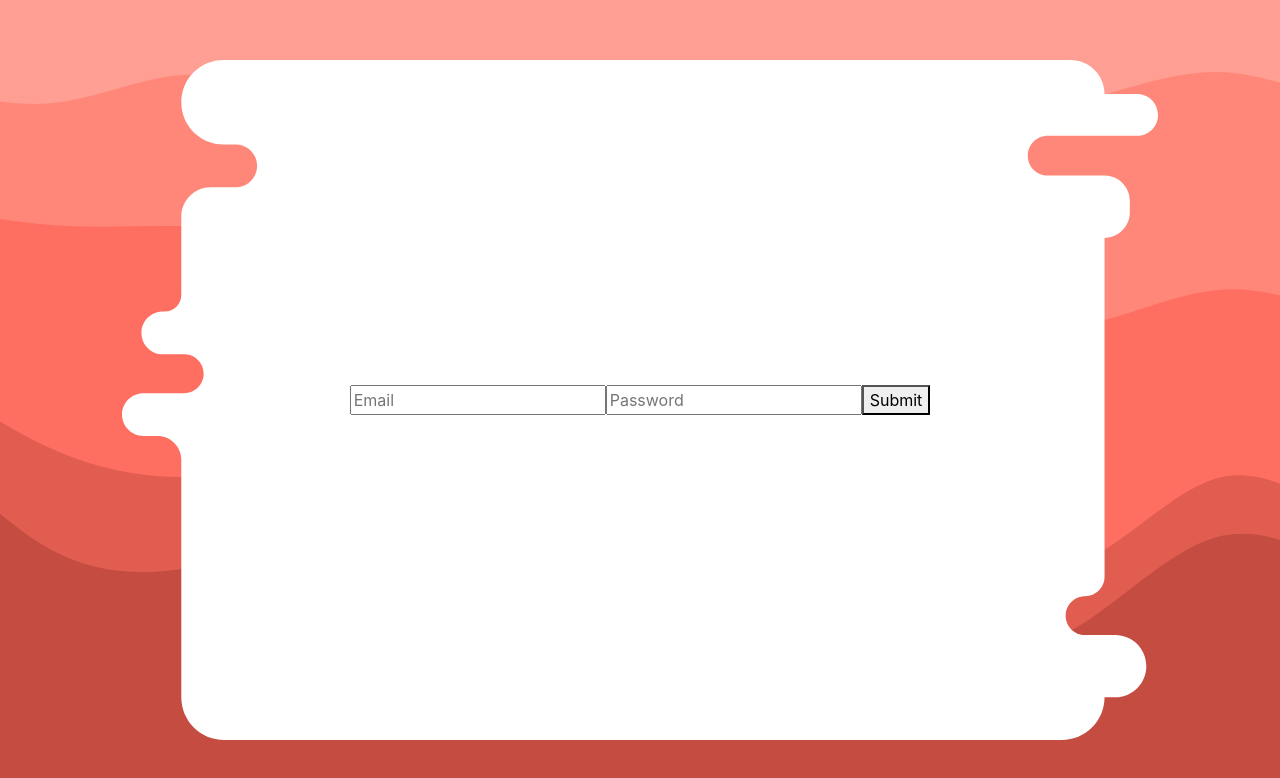
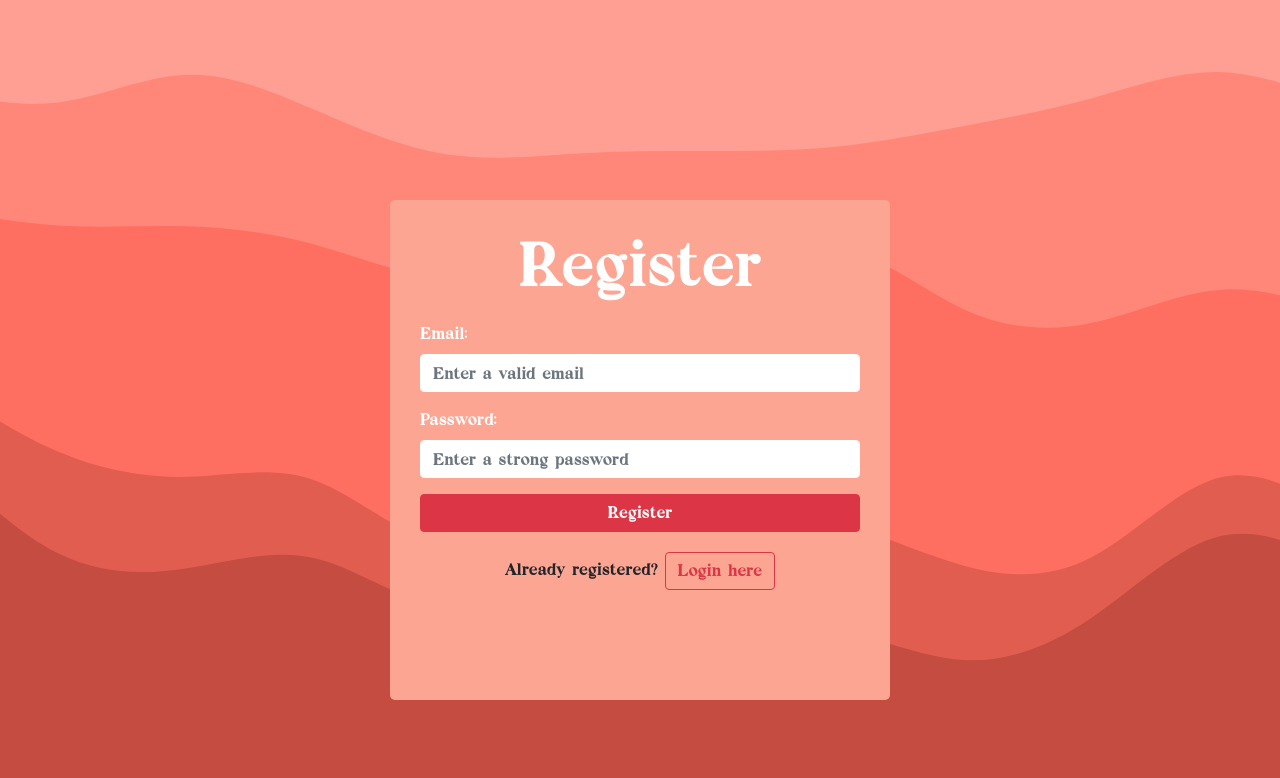
Before and after one commit to LandyWandy/Sentinetic, a React (Create React App) app in the folder client/: page / in a window 1280 px wide. Shown: the top 778 px of the page. Built offline with nearby package versions, Linux system fonts and the light colour scheme.

Commit message:
styled login and register pages

```diff
--- a/client/src/components/login.jsx
+++ b/client/src/components/login.jsx
@@ -35,56 +35,23 @@ function Login () {
 
     return (
         <section>
-        <div className="form">
-            <div>
-                <div  >
-                    <h1 class="headerOne">Sentinetic</h1>
-                </div>
-                <div>
-                    <div className="input-form-header">
-                    <h3>Login</h3>
-                    </div>
+        <div class="login-form">
+            <div class="container">
+                <div class="login-container">
+                    <h2>Login</h2>
+                    <form>
+                        <div class="form-group">
+                            <label for="email">Email:</label>
+                            <input value={email} onChange={(e) => setEmail(e.target.value)} type="email" class="form-control" id="email"placeholder="email@example.com"/>
+                        </div>
+                        <div class="form-group">
+                            <label for="password">Password:</label>
+                            <input value={password} onChange={(e) => setPassword(e.target.value)} type="password" class="form-control" id="password" placeholder="Enter your password"/>
+                        </div>
+                        <button type="submit" class="btn btn-danger btn-block" onClick={handleSubmit}>Login</button>
 
-                    <div className="input-form-content" class="d-flex justify-content-center">
-                        <form>
-                            <div id="input" className="input-group mb-3">
-                                <input
-                                    value={email}
-                                    onChange={(e) => setEmail(e.target.value)}
-                                    type="email"
-                                    className="form-control"
-                                    placeholder="Email"
-                                    aria-label="Email"
-                                    aria-describedby="basic-addon2"
-                                    id="email" name="email"
-                                />
-                            </div>
-                            <div id="input" className="input-group mb-3">
-                                <input
-                                    value={password}
-                                    onChange={(e) => setPassword(e.target.value)}
-                                    type="password"
-                                    placeholder="Password"
-                                    aria-label="Password"
-                                    aria-describedby="basic-addon2"
-                                    id="password"
-                                    name="password"/>
-
-                            </div>
-                            <div className="input-group-append" class="d-flex justify-content-center">
-                                    <button
-                                        className="btn btn-outline-danger"
-                                        type ="submit"
-                                        onSubmit={handleSubmit}
-                                    >
-                                        Log In
-                                    </button>
-                            </div>
-                            <div class="text-center">
-                                <button className="btn btn-sm btn-block btn-danger" onClick={Register}>Register here if you do not have an account </button>
-                            </div>
-                        </form>
-                    </div>
+                    </form>
+                    <p> Need to register? <button class="btn btn-outline-danger">Click here</button></p>
                 </div>
             </div>
         </div>
--- a/client/src/components/register.jsx
+++ b/client/src/components/register.jsx
@@ -1,6 +1,7 @@
 import React, { useState } from 'react';
 import { useMutation } from '@apollo/client';
 import { REGISTER_USER } from '../utils/mutations';
+import '../css/register.css';
 
 function Form() {
   const [email, setEmail] = useState('');
@@ -48,38 +49,28 @@ function Form() {
   };
 
   return (
-    <div>
-      <form className="form" onSubmit={handleFormSubmit}>
-        <input
-          value={email}
-          name="email"
-          onChange={handleInputChange}
-          type="email"
-          placeholder="Email"
-        />
-        <input
-          value={password}
-          name="password"
-          onChange={handleInputChange}
-          type="password"
-          placeholder="Password"
-        />
-        <button type="submit" disabled={loading}>
-          {loading ? 'Loading...' : 'Submit'}
-        </button>
-      </form>
-      {errorMessage && (
-        <div>
-          <p className="error-text">{errorMessage}</p>
+    <section>
+        <div class="container">
+            <div class="register-container">
+                <h2>Register</h2>
+                <form onSubmit={handleFormSubmit}>
+                    <div class="form-group">
+                        <label for="username">Email:</label>
+                        <input value={email} onChange={handleInputChange} type="text" class="form-control" id="username" placeholder="Enter a valid email"/>
+                    </div>
+                    <div class="form-group">
+                        <label for="password">Password:</label>
+                        <input value={password} onChange={handleInputChange} type="password" class="form-control" id="password" placeholder="Enter a strong password"/>
+                    </div>
+                    <button type="submit" class="btn btn-danger btn-block">Register</button>
+
+                </form>
+                <p> Already registered? <button class="btn btn-outline-danger">Login here</button></p>
+            </div>
         </div>
-      )}
-      {error && (
-        <div>
-          <p className="error-text">Error: {error.message}</p>
-        </div>
-      )}
-    </div>
-  );
+    </section>
+);
 }
 
+
 export default Form;
--- a/client/src/css/login.css
+++ b/client/src/css/login.css
@@ -1,111 +1,75 @@
 
-.headerOne {
-    color: salmon;
-    font-family: 'Kiak';
-    src: url(../fonts/Kiak-Bold.otf);
-    display: flex;
-    justify-content: center;
-    padding: 10px;
-    max-width: 500px;
-    font-size: 80px;
-}
-
-.input-form-content{
-    padding-top: 10%;
-    display: flex;
-    justify-content: center;
-    height: 20%;
-
-}
-
-.form-control{
-    display: flex;
-    justify-content:center;
-}
-
-.grid-item-row {
-    padding: 10px;
+.login-form {
+    background-image: url('../images/loginForm.svg');
+    background-repeat: no-repeat;
+    background-position: center;
+    aspect-ratio: 17/10;
+    min-height: 0;
+    height: 85vh;
+    width: auto;
+    position: relative;
     display: flex;
     justify-content: center;
     align-items: center;
-    text-align: center;
-}
-/* .grid-item-column{
-    padding: 10px;
-    height: 200px;
-    max-width: 100%;
-}
-
-.grid-item-row h1{
-    font-family: 'Kiak';
-    display: flex;
-    justify-content: center;
-    align-items: center;
-    text-align: center;
-} */
-
-.App {
-    text-align: center;
-    min-height: 100vh;
-    display: flex;
-    flex-direction: column;
-    align-items: center;
-    justify-content: center;
-    font-size: calc(10px + 2vmin);
-    color: white;
-    background: linear-gradient(-45deg, #00bfff, #cc33ff, #ff0000, #ff33cc, #00bfff);
-    background-size: 400% 400%;
-    animation: gradientAnimation 15s ease infinite;
   }
 
-  @keyframes gradientAnimation {
-    0% {
-      background-position: 0% 50%;
-    }
-    50% {
-      background-position: 100% 50%;
-    }
-    100% {
-      background-position: 0% 50%;
-    }
+.container {
+    display:flex;
+    font-family: 'Kiak';
+    src: url(../fonts/Kiak-Bold.otf);
   }
 
-  .App-logo {
-    height: 40vmin;
-    pointer-events: none;
+
+  .login-container {
+    height: 73vh;
+    width: 80vh;
+    margin: 0 auto;
+    margin-top: 50px;
+    padding: 30px;
+    background-color: #FDA593 ;
+    border-radius: 5px;
   }
 
-  @media (prefers-reduced-motion: no-preference) {
-    .App-logo {
-      animation: App-logo-spin infinite 20s linear;
-    }
-  }
+  .login-container h2 {
+    font-size: 60px;
 
-  .App-header {
-    min-height: 100vh;
-    display: flex;
-    flex-direction: column;
-    align-items: center;
-    justify-content: center;
-    font-size: calc(10px + 2vmin);
+    text-align: center;
+    margin-bottom: 20px;
     color: white;
   }
 
-  .App-link {
-    color: #61dafb;
+  .form-group label {
+    color: white;
   }
 
-  @keyframes App-logo-spin {
-    from {
-      transform: rotate(0deg);
-    }
-    to {
-      transform: rotate(360deg);
-    }
+  .form-group input {
+    border-color: white;
   }
 
-  /* Border around texts */
-  .text-container {
-    border: 2px solid white;
-    padding: 10px;
+  .register-button {
+    margin-top: 10px;
   }
+
+
+@media (max-width: 576px) {
+    .form {
+        max-width: 100%;
+        padding: 15px;
+    }
+
+    .headerOne {
+        font-size: 24px;
+    }
+
+    .input-group {
+        margin-bottom: 15px;
+    }
+
+    .input-group-append {
+        justify-content: center;
+    }
+
+    .btn {
+        width: 100%;
+    }
+}
--- /dev/null
+++ b/client/src/css/register.css
@@ -0,0 +1,68 @@
+
+  .container {
+    display:flex;
+    font-family: 'Kiak';
+    src: url(../fonts/Kiak-Bold.otf);
+  }
+  .register-container {
+    height: 500px;
+    width: 500px;
+    margin: 0 auto;
+    margin-top: 100px;
+    padding: 30px;
+    background-color: #FDA593 ;
+    border-radius: 5px;
+  }
+
+  .register-container h2 {
+    font-size: 60px;
+
+    text-align: center;
+    margin-bottom: 20px;
+    color: white;
+  }
+
+  .form-group label {
+    color: white;
+  }
+
+  .form-group input {
+    border-color: white;
+  }
+
+  .register-button {
+    margin-top: 10px;
+  }
+
+p {
+    text-align:center;
+    padding: 20px;
+}
+
+@media screen and (max-width: 767px) {
+
+
+  .container {
+      max-width: 100%;
+      padding: 10px;
+  }
+
+  input[type="text"],
+  input[type="password"],
+  button {
+      font-size: 14px;
+  }
+}
+
+
+@media screen and (max-width: 480px) {
+
+
+  h2 {
+      font-size: 24px;
+  }
+
+  button {
+      width: 100%;
+  }
+}
```
Also changed, not shown: client/src/components/index.html (+13 -8 lines), client/src/images/loginForm.svg (added).
